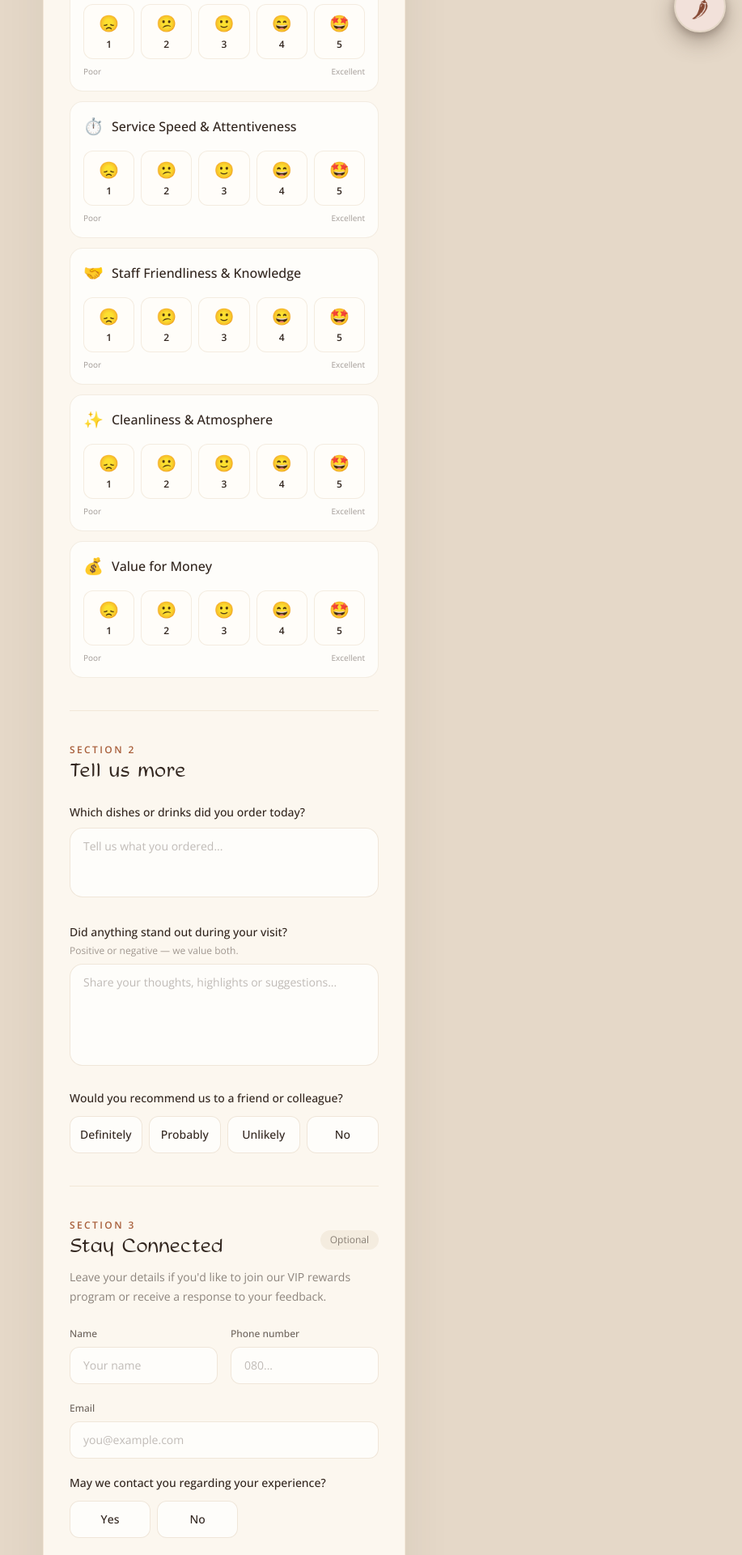
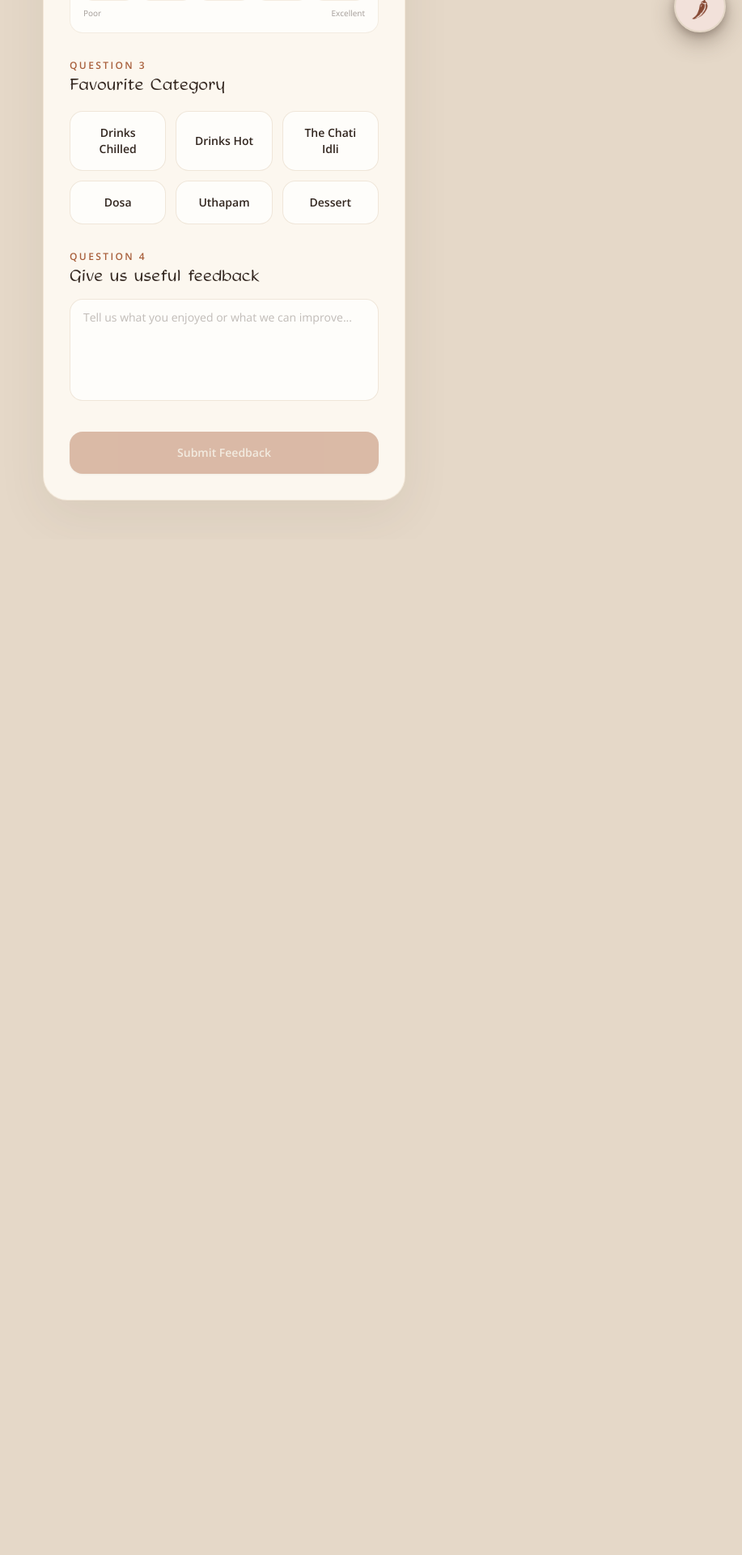
Before and after one commit to Jdomfa/ks-kitchen, a Next.js app: page /feedback in a window 1280 px wide. Shown: the part 740-2660 px from the top of the page at 81% size, without its empty margins (363-1280 px from the left). After the commit the page ends 1406 px from the top, so only its background shows below. Built offline with nearby package versions, Linux system fonts and the light colour scheme.

Commit message:
feat: change feedback page

```diff
--- a/src/app/(website)/feedback/FeedbackForm.tsx
+++ b/src/app/(website)/feedback/FeedbackForm.tsx
@@ -2,109 +2,88 @@
 
 import { useState } from "react";
 import { AnimatePresence, motion } from "framer-motion";
+
 import { submitFeedback } from "./actions";
 
 const EASE_OUT = [0.23, 1, 0.32, 1] as const;
 
 const RATING_OPTIONS = [
-  { value: 1, label: "Poor", emoji: "😞" },
-  { value: 2, label: "Fair", emoji: "😕" },
-  { value: 3, label: "Good", emoji: "🙂" },
-  { value: 4, label: "Very Good", emoji: "😄" },
-  { value: 5, label: "Excellent", emoji: "🤩" },
+  {
+    value: 1,
+    label: "Poor",
+    emoji: "😞",
+  },
+  {
+    value: 2,
+    label: "Fair",
+    emoji: "😕",
+  },
+  {
+    value: 3,
+    label: "Good",
+    emoji: "🙂",
+  },
+  {
+    value: 4,
+    label: "Very Good",
+    emoji: "😄",
+  },
+  {
+    value: 5,
+    label: "Excellent",
+    emoji: "🤩",
+  },
 ] as const;
 
-type RatingKey =
-  | "foodQuality"
-  | "menuVariety"
-  | "serviceSpeed"
-  | "staffFriendliness"
-  | "cleanlinessAtmosphere"
-  | "valueForMoney";
-
-const RATING_CATEGORIES: {
-  key: RatingKey;
-  label: string;
-  icon: string;
-}[] = [
+const CATEGORIES = [
   {
-    key: "foodQuality",
-    label: "Food Quality & Taste",
-    icon: "🍽️",
+    value: "drinks_chilled",
+    label: "Drinks Chilled",
   },
   {
-    key: "menuVariety",
-    label: "Menu Variety & Options",
-    icon: "📖",
+    value: "drinks_hot",
+    label: "Drinks Hot",
   },
   {
-    key: "serviceSpeed",
-    label: "Service Speed & Attentiveness",
-    icon: "⏱️",
+    value: "chati_idli",
+    label: "The Chati Idli",
   },
   {
-    key: "staffFriendliness",
-    label: "Staff Friendliness & Knowledge",
-    icon: "🤝",
+    value: "dosa",
+    label: "Dosa",
   },
   {
-    key: "cleanlinessAtmosphere",
-    label: "Cleanliness & Atmosphere",
-    icon: "✨",
+    value: "uthapam",
+    label: "Uthapam",
   },
   {
-    key: "valueForMoney",
-    label: "Value for Money",
-    icon: "💰",
+    value: "dessert",
+    label: "Dessert",
   },
-];
+] as const;
 
-type Recommendation = "definitely" | "probably" | "unlikely" | "no";
-
-const RECOMMENDATIONS: {
-  value: Recommendation;
-  label: string;
-}[] = [
-  {
-    value: "definitely",
-    label: "Definitely",
-  },
-  {
-    value: "probably",
-    label: "Probably",
-  },
-  {
-    value: "unlikely",
-    label: "Unlikely",
-  },
-  {
-    value: "no",
-    label: "No",
-  },
-];
+type FavouriteCategory =
+  (typeof CATEGORIES)[number]["value"];
 
 function RatingRow({
   label,
-  icon,
   value,
   onChange,
 }: {
   label: string;
-  icon: string;
   value: number | null;
   onChange: (value: number) => void;
 }) {
   return (
     <div className="rounded-2xl border border-brushed-brass/15 bg-white/70 p-4">
-      <div className="flex items-center gap-2.5">
-        <span className="text-xl">{icon}</span>
-
-        <p className="font-medium text-roasted-coffee">{label}</p>
-      </div>
+      <p className="font-medium text-roasted-coffee">
+        {label}
+      </p>
 
       <div className="mt-4 grid grid-cols-5 gap-2">
         {RATING_OPTIONS.map((option) => {
-          const selected = value === option.value;
+          const selected =
+            value === option.value;
 
           return (
             <motion.button
@@ -113,11 +92,14 @@ function RatingRow({
               whileTap={{
                 scale: 0.96,
               }}
-              onClick={() => onChange(option.value)}
+              onClick={() =>
+                onChange(option.value)
+              }
               className={`
-                flex min-h-[68px] flex-col
-                items-center justify-center
-                rounded-xl border px-1 py-2
+                flex min-h-[68px]
+                flex-col items-center
+                justify-center rounded-xl
+                border px-1 py-2
                 text-center transition
                 ${
                   selected
@@ -126,9 +108,13 @@ function RatingRow({
                 }
               `}
             >
-              <span className="text-xl">{option.emoji}</span>
+              <span className="text-xl">
+                {option.emoji}
+              </span>
 
-              <span className="mt-1 text-xs font-semibold">{option.value}</span>
+              <span className="mt-1 text-xs font-semibold">
+                {option.value}
+              </span>
             </motion.button>
           );
         })}
@@ -143,52 +129,49 @@ function RatingRow({
 }
 
 export function FeedbackForm() {
-  const [ratings, setRatings] = useState<Record<RatingKey, number | null>>({
-    foodQuality: null,
-    menuVariety: null,
-    serviceSpeed: null,
-    staffFriendliness: null,
-    cleanlinessAtmosphere: null,
-    valueForMoney: null,
-  });
+  const [foodRating, setFoodRating] =
+    useState<number | null>(null);
 
-  const [dishesOrdered, setDishesOrdered] = useState("");
+  const [serviceRating, setServiceRating] =
+    useState<number | null>(null);
 
-  const [standoutFeedback, setStandoutFeedback] = useState("");
-
-  const [recommendation, setRecommendation] = useState<Recommendation | null>(
+  const [
+    favouriteCategory,
+    setFavouriteCategory,
+  ] = useState<FavouriteCategory | null>(
     null,
   );
 
-  const [name, setName] = useState("");
+  const [feedback, setFeedback] =
+    useState("");
 
-  const [email, setEmail] = useState("");
+  const [isSubmitting, setIsSubmitting] =
+    useState(false);
 
-  const [phone, setPhone] = useState("");
+  const [isSubmitted, setIsSubmitted] =
+    useState(false);
 
-  const [mayContact, setMayContact] = useState<boolean | null>(null);
+  const [error, setError] =
+    useState<string | null>(null);
 
-  const [isSubmitting, setIsSubmitting] = useState(false);
+  const canSubmit =
+    foodRating !== null &&
+    serviceRating !== null &&
+    favouriteCategory !== null;
 
-  const [isSubmitted, setIsSubmitted] = useState(false);
-
-  const [error, setError] = useState<string | null>(null);
-
-  const allRated = Object.values(ratings).every((rating) => rating !== null);
-
-  function setRating(key: RatingKey, value: number) {
-    setRatings((prev) => ({
-      ...prev,
-      [key]: value,
-    }));
-  }
-
-  async function handleSubmit(event: React.FormEvent) {
+  async function handleSubmit(
+    event: React.FormEvent,
+  ) {
     event.preventDefault();
 
-    if (!allRated || !recommendation || isSubmitting) {
+    if (
+      !foodRating ||
+      !serviceRating ||
+      !favouriteCategory ||
+      isSubmitting
+    ) {
       setError(
-        "Please complete all ratings and select a recommendation option.",
+        "Please answer the first three questions.",
       );
 
       return;
@@ -198,40 +181,23 @@ export function FeedbackForm() {
     setIsSubmitting(true);
 
     const result = await submitFeedback({
-      foodQuality: ratings.foodQuality!,
-
-      menuVariety: ratings.menuVariety!,
-
-      serviceSpeed: ratings.serviceSpeed!,
-
-      staffFriendliness: ratings.staffFriendliness!,
-
-      cleanlinessAtmosphere: ratings.cleanlinessAtmosphere!,
-
-      valueForMoney: ratings.valueForMoney!,
-
-      dishesOrdered: dishesOrdered.trim(),
-
-      standoutFeedback: standoutFeedback.trim(),
-
-      recommendation,
-
-      name: name.trim(),
-
-      email: email.trim(),
-
-      phone: phone.trim(),
-
-      mayContact,
+      foodRating,
+      serviceRating,
+      favouriteCategory,
+      feedback: feedback.trim(),
     });
 
     setIsSubmitting(false);
 
     if (result.success) {
       setIsSubmitted(true);
-    } else {
-      setError(result.error ?? "Something went wrong — please try again.");
+      return;
     }
+
+    setError(
+      result.error ??
+        "Something went wrong — please try again.",
+    );
   }
 
   if (isSubmitted) {
@@ -270,18 +236,12 @@ export function FeedbackForm() {
         </motion.div>
 
         <h1 className="mt-5 font-display text-3xl text-roasted-coffee">
-          Thank you for your feedback
+          Thank you!
         </h1>
 
         <p className="mx-auto mt-3 max-w-md text-sm leading-6 text-roasted-coffee/60">
-          Your feedback helps us improve every part of the K&apos;s Kitchen
-          experience.
-        </p>
-
-        <div className="mx-auto mt-7 h-px w-20 bg-brushed-brass/40" />
-
-        <p className="mt-6 text-sm text-roasted-coffee/55">
-          We look forward to welcoming you again soon.
+          Your feedback helps us make
+          K&apos;s Kitchen even better.
         </p>
       </motion.div>
     );
@@ -292,138 +252,83 @@ export function FeedbackForm() {
       onSubmit={handleSubmit}
       className="mx-auto max-w-3xl overflow-hidden rounded-[30px] border border-brushed-brass/15 bg-[#FCF7EF] shadow-[0_20px_60px_rgba(75,58,46,0.08)]"
     >
-      {/* Hero */}
-
       <div className="relative overflow-hidden border-b border-brushed-brass/15 px-6 py-9 text-center sm:px-10">
-        <div className="pointer-events-none absolute left-[-35px] top-[-40px] text-[100px] opacity-[0.04]">
-          ✦
-        </div>
-
         <div className="pointer-events-none absolute right-[-20px] top-[-30px] text-[90px] opacity-[0.05]">
           🪷
         </div>
 
-        <p className="text-xs font-semibold uppercase tracking-[0.25em] text-clay-pot">
-          K&apos;s Kitchen Gourmet
-        </p>
-
         <h1 className="mt-3 font-display text-3xl text-roasted-coffee sm:text-4xl">
-          We&apos;d love your feedback
+          Tell us what you think
         </h1>
 
         <p className="mx-auto mt-3 max-w-xl text-sm leading-6 text-roasted-coffee/60">
-          Tell us about your visit. Your feedback helps us make every meal,
-          moment and experience even better.
+          Four quick questions.
+          Your feedback helps us improve.
         </p>
       </div>
 
-      <div className="space-y-10 p-5 sm:p-8">
-        {/* Section 2 */}
-
+      <div className="space-y-8 p-5 sm:p-8">
+        {/* Question 1 */}
         <section>
-          <div className="mb-5">
-            <p className="text-xs font-semibold uppercase tracking-[0.2em] text-clay-pot">
-              Section 1
+          <p className="mb-3 text-xs font-semibold uppercase tracking-[0.2em] text-clay-pot">
+            Question 1
           </p>
 
-            <h2 className="mt-1 font-display text-2xl text-roasted-coffee">
-              Dining Experience
-            </h2>
-
-            <p className="mt-2 text-sm text-roasted-coffee/55">
-              Rate each area from 1 = Poor to 5 = Excellent.
-            </p>
-          </div>
-
-          <div className="space-y-3">
-            {RATING_CATEGORIES.map((category) => (
           <RatingRow
-                key={category.key}
-                label={category.label}
-                icon={category.icon}
-                value={ratings[category.key]}
-                onChange={(value) => setRating(category.key, value)}
+            label="How will you rate the food?"
+            value={foodRating}
+            onChange={setFoodRating}
           />
-            ))}
-          </div>
         </section>
 
-        <div className="h-px bg-brushed-brass/15" />
-
-        {/* Detailed feedback */}
-
+        {/* Question 2 */}
         <section>
-          <div className="mb-5">
-            <p className="text-xs font-semibold uppercase tracking-[0.2em] text-clay-pot">
-              Section 2
+          <p className="mb-3 text-xs font-semibold uppercase tracking-[0.2em] text-clay-pot">
+            Question 2
           </p>
 
-            <h2 className="mt-1 font-display text-2xl text-roasted-coffee">
-              Tell us more
+          <RatingRow
+            label="How will you rate our service?"
+            value={serviceRating}
+            onChange={setServiceRating}
+          />
+        </section>
+
+        {/* Question 3 */}
+        <section>
+          <div className="mb-4">
+            <p className="text-xs font-semibold uppercase tracking-[0.2em] text-clay-pot">
+              Question 3
+            </p>
+
+            <h2 className="mt-1 font-display text-xl text-roasted-coffee">
+              Favourite Category
             </h2>
           </div>
 
-          <div className="space-y-6">
-            <div>
-              <label
-                htmlFor="dishes"
-                className="text-sm font-medium text-roasted-coffee"
-              >
-                Which dishes or drinks did you order today?
-              </label>
-
-              <textarea
-                id="dishes"
-                value={dishesOrdered}
-                onChange={(event) => setDishesOrdered(event.target.value)}
-                rows={3}
-                placeholder="Tell us what you ordered..."
-                className="mt-2 w-full resize-none rounded-2xl border border-brushed-brass/20 bg-white/70 px-4 py-3 text-sm text-roasted-coffee outline-none transition placeholder:text-roasted-coffee/30 focus:border-clay-pot/50 focus:ring-2 focus:ring-clay-pot/10"
-              />
-            </div>
-
-            <div>
-              <label
-                htmlFor="standout"
-                className="text-sm font-medium text-roasted-coffee"
-              >
-                Did anything stand out during your visit?
-              </label>
-
-              <p className="mt-1 text-xs text-roasted-coffee/45">
-                Positive or negative — we value both.
-              </p>
-
-              <textarea
-                id="standout"
-                value={standoutFeedback}
-                onChange={(event) => setStandoutFeedback(event.target.value)}
-                rows={5}
-                placeholder="Share your thoughts, highlights or suggestions..."
-                className="mt-2 w-full resize-none rounded-2xl border border-brushed-brass/20 bg-white/70 px-4 py-3 text-sm text-roasted-coffee outline-none transition placeholder:text-roasted-coffee/30 focus:border-clay-pot/50 focus:ring-2 focus:ring-clay-pot/10"
-              />
-            </div>
-
-            <div>
-              <p className="text-sm font-medium text-roasted-coffee">
-                Would you recommend us to a friend or colleague?
-              </p>
-
-              <div className="mt-3 grid grid-cols-2 gap-2 sm:grid-cols-4">
-                {RECOMMENDATIONS.map((option) => {
-                  const selected = recommendation === option.value;
+          <div className="grid grid-cols-2 gap-3 sm:grid-cols-3">
+            {CATEGORIES.map(
+              (category) => {
+                const selected =
+                  favouriteCategory ===
+                  category.value;
 
                 return (
                   <motion.button
-                      key={option.value}
+                    key={category.value}
                     type="button"
                     whileTap={{
                       scale: 0.97,
                     }}
-                      onClick={() => setRecommendation(option.value)}
+                    onClick={() =>
+                      setFavouriteCategory(
+                        category.value,
+                      )
+                    }
                     className={`
-                          rounded-xl border px-3 py-3
-                          text-sm font-medium transition
+                      rounded-2xl border
+                      px-4 py-4
+                      text-center transition
                       ${
                         selected
                           ? "border-clay-pot bg-clay-pot text-coconut-cream"
@@ -431,118 +336,41 @@ export function FeedbackForm() {
                       }
                     `}
                   >
-                      {option.label}
+                    <p className="text-sm font-semibold">
+                      {category.label}
+                    </p>
                   </motion.button>
                 );
-                })}
-              </div>
-            </div>
+              },
+            )}
           </div>
         </section>
 
-        <div className="h-px bg-brushed-brass/15" />
-
-        {/* Stay connected */}
-
+        {/* Question 4 */}
         <section>
-          <div className="mb-5">
-            <div className="flex items-center justify-between gap-4">
-              <div>
           <p className="text-xs font-semibold uppercase tracking-[0.2em] text-clay-pot">
-                  Section 3
+            Question 4
           </p>
 
-                <h2 className="mt-1 font-display text-2xl text-roasted-coffee">
-                  Stay Connected
-                </h2>
-              </div>
-
-              <span className="rounded-full bg-brushed-brass/10 px-3 py-1 text-xs text-roasted-coffee/55">
-                Optional
-              </span>
-            </div>
-
-            <p className="mt-2 max-w-xl text-sm leading-6 text-roasted-coffee/55">
-              Leave your details if you&apos;d like to join our VIP rewards
-              program or receive a response to your feedback.
-            </p>
-          </div>
-
-          <div className="grid gap-4 sm:grid-cols-2">
-            <div>
-              <label className="text-xs font-medium text-roasted-coffee/70">
-                Name
+          <label
+            htmlFor="feedback"
+            className="mt-1 block font-display text-xl text-roasted-coffee"
+          >
+            Give us useful feedback
           </label>
 
-              <input
-                type="text"
-                value={name}
-                onChange={(event) => setName(event.target.value)}
-                placeholder="Your name"
-                className="mt-1.5 w-full rounded-xl border border-brushed-brass/20 bg-white/70 px-4 py-3 text-sm text-roasted-coffee outline-none transition placeholder:text-roasted-coffee/30 focus:border-clay-pot/50 focus:ring-2 focus:ring-clay-pot/10"
+          <textarea
+            id="feedback"
+            value={feedback}
+            onChange={(event) =>
+              setFeedback(
+                event.target.value,
+              )
+            }
+            rows={5}
+            placeholder="Tell us what you enjoyed or what we can improve..."
+            className="mt-3 w-full resize-none rounded-2xl border border-brushed-brass/20 bg-white/70 px-4 py-3 text-sm text-roasted-coffee outline-none transition placeholder:text-roasted-coffee/30 focus:border-clay-pot/50 focus:ring-2 focus:ring-clay-pot/10"
           />
-            </div>
-
-            <div>
-              <label className="text-xs font-medium text-roasted-coffee/70">
-                Phone number
-              </label>
-
-              <input
-                type="tel"
-                value={phone}
-                onChange={(event) => setPhone(event.target.value)}
-                placeholder="080..."
-                className="mt-1.5 w-full rounded-xl border border-brushed-brass/20 bg-white/70 px-4 py-3 text-sm text-roasted-coffee outline-none transition placeholder:text-roasted-coffee/30 focus:border-clay-pot/50 focus:ring-2 focus:ring-clay-pot/10"
-              />
-            </div>
-
-            <div className="sm:col-span-2">
-              <label className="text-xs font-medium text-roasted-coffee/70">
-                Email
-              </label>
-
-              <input
-                type="email"
-                value={email}
-                onChange={(event) => setEmail(event.target.value)}
-                placeholder="you@example.com"
-                className="mt-1.5 w-full rounded-xl border border-brushed-brass/20 bg-white/70 px-4 py-3 text-sm text-roasted-coffee outline-none transition placeholder:text-roasted-coffee/30 focus:border-clay-pot/50 focus:ring-2 focus:ring-clay-pot/10"
-              />
-            </div>
-          </div>
-
-          <div className="mt-5">
-            <p className="text-sm font-medium text-roasted-coffee">
-              May we contact you regarding your experience?
-            </p>
-
-            <div className="mt-3 flex gap-2">
-              {[true, false].map((option) => {
-                const selected = mayContact === option;
-
-                return (
-                  <button
-                    key={option ? "yes" : "no"}
-                    type="button"
-                    onClick={() => setMayContact(option)}
-                    className={`
-                        min-w-[100px] rounded-xl
-                        border px-4 py-3 text-sm
-                        font-medium transition
-                        ${
-                          selected
-                            ? "border-clay-pot bg-clay-pot text-coconut-cream"
-                            : "border-brushed-brass/20 bg-white/70 text-roasted-coffee"
-                        }
-                      `}
-                  >
-                    {option ? "Yes" : "No"}
-                  </button>
-                );
-              })}
-            </div>
-          </div>
         </section>
 
         <AnimatePresence>
@@ -568,15 +396,16 @@ export function FeedbackForm() {
 
         <button
           type="submit"
-          disabled={!allRated || !recommendation || isSubmitting}
+          disabled={
+            !canSubmit ||
+            isSubmitting
+          }
           className="w-full rounded-2xl bg-clay-pot px-6 py-4 text-sm font-semibold text-coconut-cream shadow-sm transition hover:bg-terracotta disabled:cursor-not-allowed disabled:opacity-40"
         >
-          {isSubmitting ? "Sending feedback..." : "Submit Feedback"}
+          {isSubmitting
+            ? "Sending feedback..."
+            : "Submit Feedback"}
         </button>
-
-        <p className="text-center text-xs leading-5 text-roasted-coffee/40">
-          Thank you for helping us make K&apos;s Kitchen Gourmet even better.
-        </p>
       </div>
     </motion.form>
   );
--- a/src/app/(website)/feedback/actions.ts
+++ b/src/app/(website)/feedback/actions.ts
@@ -2,97 +2,71 @@
 
 import { createServiceClient } from "@/lib/supabase/service";
 
-type Recommendation = "definitely" | "probably" | "unlikely" | "no";
+type FavouriteCategory =
+  | "drinks_chilled"
+  | "drinks_hot"
+  | "chati_idli"
+  | "dosa"
+  | "uthapam"
+  | "dessert";
 
 type SubmitFeedbackArgs = {
-  foodQuality: number;
-
-  menuVariety: number;
-
-  serviceSpeed: number;
-
-  staffFriendliness: number;
-
-  cleanlinessAtmosphere: number;
-
-  valueForMoney: number;
-
-  dishesOrdered?: string;
-
-  standoutFeedback?: string;
-
-  recommendation: Recommendation;
-
-  name?: string;
-
-  email?: string;
-
-  phone?: string;
-
-  mayContact?: boolean | null;
+  foodRating: number;
+  serviceRating: number;
+  favouriteCategory: FavouriteCategory;
+  feedback?: string;
 };
 
 function isValidRating(value: number) {
   return Number.isInteger(value) && value >= 1 && value <= 5;
 }
 
-export async function submitFeedback(args: SubmitFeedbackArgs): Promise<{
+export async function submitFeedback(
+  args: SubmitFeedbackArgs,
+): Promise<{
   success: boolean;
   error?: string;
 }> {
-  const ratings = [
-    args.foodQuality,
-    args.menuVariety,
-    args.serviceSpeed,
-    args.staffFriendliness,
-    args.cleanlinessAtmosphere,
-    args.valueForMoney,
-  ];
-
-  if (!ratings.every(isValidRating)) {
+  if (!isValidRating(args.foodRating)) {
     return {
       success: false,
-      error: "Please rate all dining experience categories.",
+      error: "Please rate the food.",
     };
   }
 
-  if (
-    !["definitely", "probably", "unlikely", "no"].includes(args.recommendation)
-  ) {
+  if (!isValidRating(args.serviceRating)) {
     return {
       success: false,
-      error: "Please select whether you would recommend us.",
+      error: "Please rate our service.",
+    };
+  }
+
+  const validCategories: FavouriteCategory[] = [
+    "drinks_chilled",
+    "drinks_hot",
+    "chati_idli",
+    "dosa",
+    "uthapam",
+    "dessert",
+  ];
+
+  if (!validCategories.includes(args.favouriteCategory)) {
+    return {
+      success: false,
+      error: "Please select your favourite category.",
     };
   }
 
   const supabase = createServiceClient();
 
   const { error } = await supabase.from("feedback").insert({
-    food_quality_rating: args.foodQuality,
+    food_quality_rating: args.foodRating,
+    service_speed_rating: args.serviceRating,
 
-    menu_variety_rating: args.menuVariety,
-
-    service_speed_rating: args.serviceSpeed,
-
-    staff_friendliness_rating: args.staffFriendliness,
-
-    cleanliness_atmosphere_rating: args.cleanlinessAtmosphere,
-
-    value_for_money_rating: args.valueForMoney,
-
-    dishes_ordered: args.dishesOrdered || null,
-
-    standout_feedback: args.standoutFeedback || null,
-
-    recommendation: args.recommendation,
-
-    customer_name: args.name || null,
-
-    customer_email: args.email || null,
-
-    customer_phone: args.phone || null,
-
-    may_contact: args.mayContact,
+    // Reusing the existing fields so we don't need
+    // to change the database schema yet.
+    dishes_ordered: args.favouriteCategory,
+    standout_feedback: args.feedback?.trim() || null,
   });
 
   if (error) {
```
Lines whose indentation alone changed are shown as unchanged.
